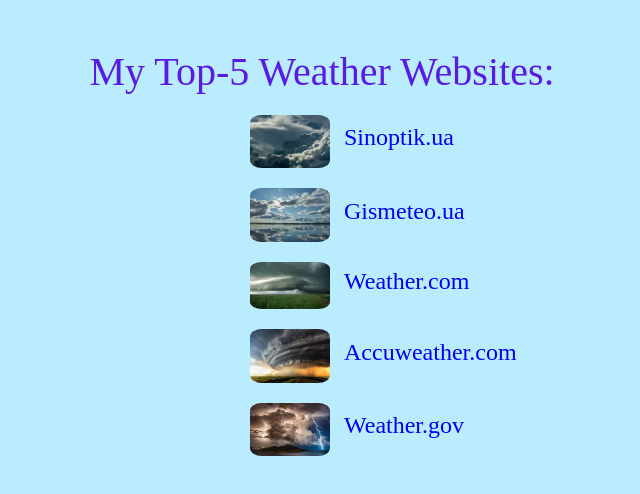
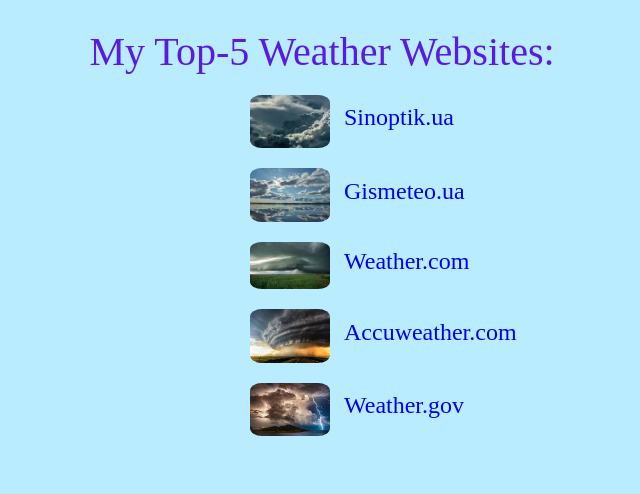
Before and after one commit to Beersheva22EvgeniiPoroshchai/html-css-js-introduction, a plain HTML site: page html-css-js-introduction/index.html in a window 1280 px wide. Shown: the whole page, without its empty margins (318-958 px from the left). Drawn offline with Linux system fonts and the light colour scheme.

Commit message:
top 5 links

```diff
--- a/html-css-js-introduction/index.html
+++ b/html-css-js-introduction/index.html
@@ -8,38 +8,33 @@
 </head>
 <body style="background-color: rgba(0, 187, 255, 0.269)">
 
-<p style="display:inline-block; text-align: center; width: 100%; font-size: 40px; margin-bottom: 10px; color: rgb(89, 26, 225);"></style> My Top-5 Weather Websites:</p>
+<p style="display:inline-block; text-align: center; width: 100%; font-size: 40px; margin-bottom: 10px; margin-top: 20px;
+color: rgb(89, 26, 225);"></style> My Top-5 Weather Websites:</p>
 
 <a href="https://www.sinoptik.ua/" style="display: block; text-align: center; text-decoration: none;">
     <img src="images/weather1.jpeg" alt="weather icon" style="width: 80px; vertical-align: middle; margin: 10px; border-radius: 15%;">
     <label style="font-size: 1.5em; width: 60px; display: inline-block; text-align: left; cursor: pointer;">Sinoptik.ua</label>
 </a>
 
-
 <a href="https://www.gismeteo.com/" style="display: block; text-align: center;  text-decoration: none;">
     <img src="images/weather2.jpeg" alt="weather icon" style="width: 80px; vertical-align: middle; margin: 10px; border-radius: 15%;">
     <label style="font-size: 1.5em; width: 60px; display: inline-block; text-align: left; cursor: pointer;">Gismeteo.ua</label>
 </a>
-
 
 <a href="https://www.weather.com/" style="display: block; text-align: center;  text-decoration: none;">
     <img src="images/weather3.jpeg" alt="weather icon" style="width: 80px; vertical-align: middle; margin: 10px; border-radius: 15%; ">
     <label style="font-size: 1.5em; width: 60px; display: inline-block; text-align: left; cursor: pointer;">Weather.com</label>
 </a>
 
-
 <a href="https://www.accuweather.com/" style="display: block; text-align: center;  text-decoration: none;">
     <img src="images/weather4.jpeg" alt="weather icon" style="width: 80px; vertical-align: middle; margin: 10px; border-radius: 15%; ">
     <label style="font-size: 1.5em; width: 60px; display: inline-block; text-align: left; cursor: pointer;">Accuweather.com</label>
 </a>
-
-
 
 <a href="https://www.weather.gov/" style="display: block; text-align: center;  text-decoration: none;">
     <img src="images/weather5.jpeg" alt="weather icon" style="width: 80px; vertical-align: middle; margin: 10px; border-radius: 15%; ">
     <label style="font-size: 1.5em; width: 60px; display: inline-block; text-align: left; cursor: pointer;">Weather.gov</label>
 </a>
 
-
 </body>
 </html>
```
